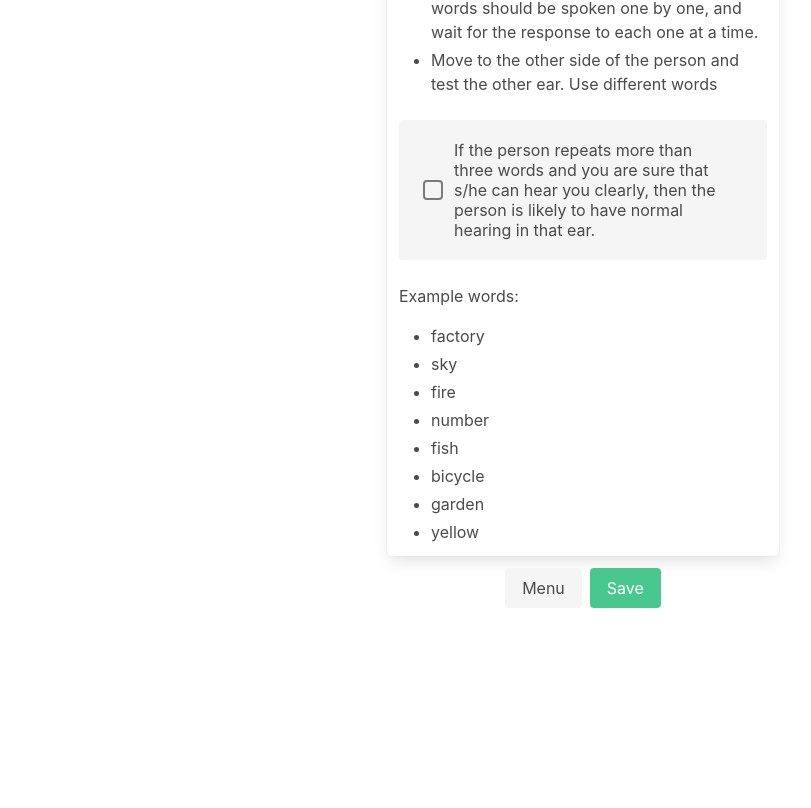
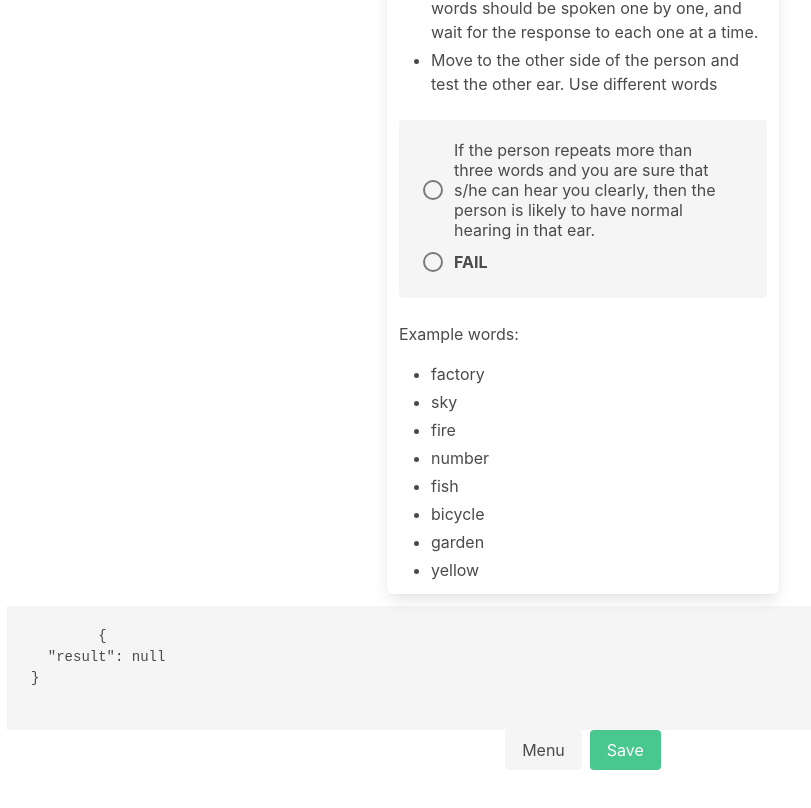
Before and after one commit to likit/icope, a Vue app: page /whisper-test in a window 1280 px wide. Shown: the part 340-1148 px from the top of the page, without its empty margins (57-868 px from the left). Before the commit the page ends 996 px from the top, so only its background shows below. Built offline with nearby package versions, Linux system fonts and the light colour scheme.

Commit message:
added state for hearing test

```diff
--- a/src/store/index.js
+++ b/src/store/index.js
@@ -49,6 +49,12 @@ function initForm() {
                 largeEfar: null,
                 largeEnear: null
             },
+            near: {
+                result: null
+            }
+        },
+        hearing: {
+            result: null
         }
     }
 }
@@ -91,6 +97,12 @@ const store = new Vuex.Store({
         UPDATE_DISTANCE_VISION(state, data) {
             state.form.vision.distance = data
         },
+        UPDATE_NEAR_VISION(state, data) {
+            state.form.vision.near = data
+        },
+        UPDATE_HEARING(state, data) {
+            state.form.hearing = data
+        },
     }
 })
 
--- a/src/views/WhisperTest.vue
+++ b/src/views/WhisperTest.vue
@@ -16,9 +16,14 @@
           </div>
           <div class="notification">
             <b-field>
-              <b-checkbox true-value="pass" false-value="fail" v-model="result">
+              <b-radio native-value="pass" v-model="hearing.result">
                 If the person repeats more than three words and you are sure that s/he can hear you clearly, then the person is likely to have normal hearing in that ear.
-              </b-checkbox>
+              </b-radio>
+            </b-field>
+            <b-field>
+              <b-radio native-value="fail" v-model="hearing.result">
+                <strong>FAIL</strong>
+              </b-radio>
             </b-field>
           </div>
           <div class="content">
@@ -36,6 +41,9 @@
           </div>
         </div>
       </div>
+      <pre>
+        {{ $store.state.form.hearing }}
+      </pre>
       <div class="buttons is-centered">
         <router-link :to="{ name: 'Menu'}" class="button is-light">Menu</router-link>
         <button class="button is-success">Save</button>
@@ -48,9 +56,14 @@
 <script>
 export default {
   name: "WhisperTest",
-  data () {
-    return {
-      result: null
+  computed: {
+    hearing: {
+      get () {
+        return this.$store.state.form.hearing
+      },
+      set () {
+        this.$store.commit('UPDATE_HEARING', this.hearing)
+      }
     }
   }
 }
```
